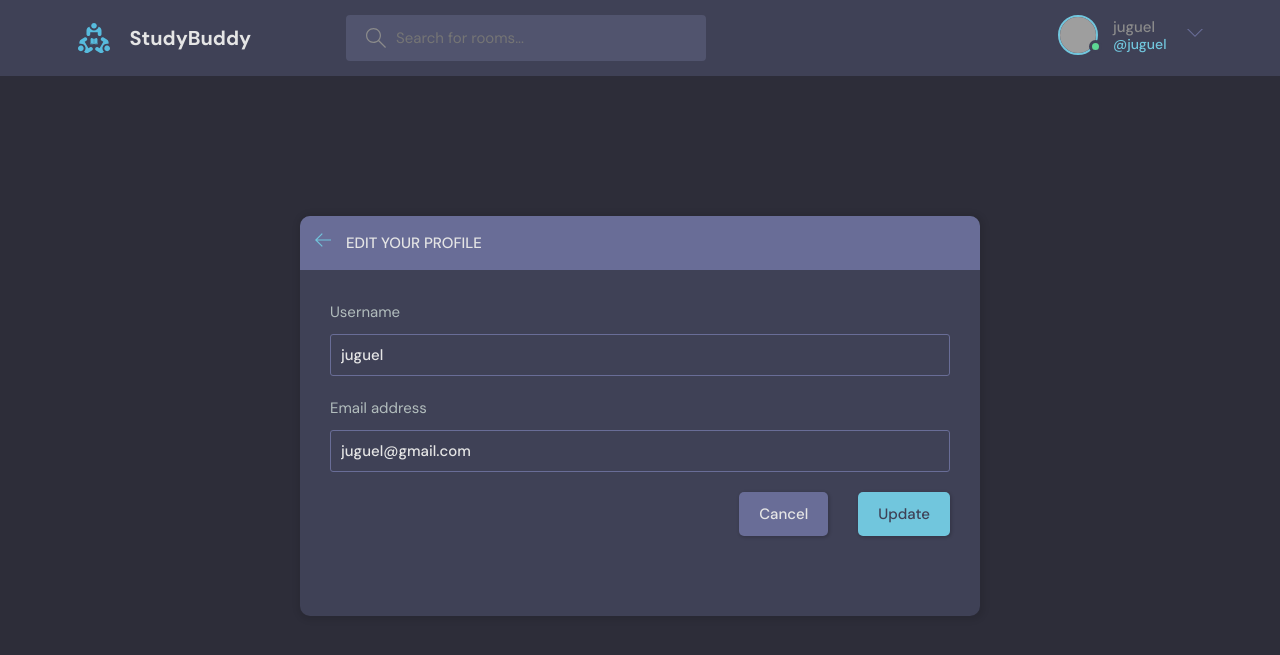
After one commit to GuelorMusavuli/DjangoStudyBud, a Django app: page /update-user/ in a window 1280 px wide. The commit adds this page. Shown: the top 655 px of the page. Run offline with Django 3.2, Linux system fonts and the light colour scheme; a user stored in the database is signed in; grey boxes are pictures that could not be loaded.

Commit message:
Link update user backend to the frotend and make some touches

```diff
--- a/base_app/forms.py
+++ b/base_app/forms.py
@@ -1,6 +1,7 @@
 # Class based representation of the form
 from django.forms import ModelForm
 from .models import Room
+from django.contrib.auth.models import User
 
 class RoomForm(ModelForm):
 
@@ -9,3 +10,9 @@ class RoomForm(ModelForm):
         model = Room
         fields = '__all__'
         exclude = ['host', 'participants'] #these will be automatically added based on the authenticated user
+
+class UserForm(ModelForm):
+
+    class Meta():
+        model = User
+        fields = ['username', 'email']
--- a/base_app/templates/base_app/base.html
+++ b/base_app/templates/base_app/base.html
@@ -12,7 +12,6 @@
   </head>
 
   <body>
-
 
     <!--Navigation bar -->
     {% include 'base_app/navbar.html' %}
@@ -30,8 +29,7 @@
     {% block content %}
 
 
-    {% endblock %}
-
+    {% endblock content %}
     <script src="{% static 'js/script.js' %}"></script>
   </body>
 </html>
--- a/base_app/templates/base_app/home.html
+++ b/base_app/templates/base_app/home.html
@@ -62,4 +62,4 @@
   </main>
 
 
-{% endblock %}
+{% endblock content %}
--- a/base_app/templates/base_app/navbar.html
+++ b/base_app/templates/base_app/navbar.html
@@ -31,11 +31,11 @@
 
     <nav class="header__menu">
 
-      <!-- Cuurent Logged In user -->
+      <!-- Current Logged In user -->
 
       {% if request.user.is_authenticated %}
       <div class="header__user">
-        <a href="profile.html">
+        <a href="{% url 'update-user' %}">
           <div class="avatar avatar--medium active">
             <img src="https://randomuser.me/api/portraits/men/37.jpg" />
           </div>
@@ -62,7 +62,7 @@
       <!-- Dropdown menu -->
 
       <div class="dropdown-menu">
-        <a href="settings.html" class="dropdown-link"
+        <a href="{% url 'update-user' %}" class="dropdown-link"
           ><svg version="1.1" xmlns="http://www.w3.org/2000/svg" width="32" height="32" viewBox="0 0 32 32">
             <title>tools</title>
             <path
@@ -87,13 +87,3 @@
     </nav>
   </div>
 </header>
-
-
-<!--
-<!-- Log out processing -->
-<!-- {% if request.user.is_authenticated %}
-  <p>Hello {{request.user}}</p> -->
-  <!-- <a href="{% url 'logout' %}"> Logout</a>
-{% else %} -->
-  <!-- <a href="{% url 'login' %}"> Login</a>
-{% endif %} -->
--- a/base_app/templates/base_app/room.html
+++ b/base_app/templates/base_app/room.html
@@ -125,7 +125,9 @@
         </div>
       </div>
       <div class="room__message">
-        <form action="#"><input name="" placeholder="Write your message here..." /></form>
+        <form action="" method="POST">
+          {% csrf_token %}
+          <input name="body" placeholder="Write your message here..." /></form>
       </div>
     </div>
 
@@ -153,4 +155,4 @@
   </div>
 </main>
 
-{% endblock %}
+{% endblock content %}
--- a/base_app/templates/base_app/room_confirm_delete.html
+++ b/base_app/templates/base_app/room_confirm_delete.html
@@ -14,4 +14,4 @@
   </form>
 
 
-{% endblock %}
+{% endblock content %}
--- a/base_app/templates/base_app/profile.html
+++ b/base_app/templates/registration/profile.html
@@ -18,12 +18,14 @@
         <div class="profile__info">
           <h3>{{user.username}}</h3> <!-- username-->
           <p>@{{user.username}}</p>
-          <a href="edit-user.html" class="btn btn--main btn--pill">Edit Profile</a>
+          {% if request.user == user %}
+          <a href="{% url 'update-user' %}" class="btn btn--main btn--pill">Edit Profile</a>
+          {% endif %}
         </div>
         <div class="profile__about">
           <h3>About</h3>
           <p>
-          Lorem ipsum dolor sit amet, consectetur adipisicing elit, sed do eiusmod tempor incididunt ut labore et dolore magna aliqua. Ut enim ad minim veniam, quis nostrud exercitation ullamco laboris nisi ut aliquip ex ea commodo consequat. Duis aute irure dolor in reprehenderit in voluptate velit esse cillum dolore eu fugiat nulla pariatur. Excepteur sint occaecat cupidatat non proident, sunt in culpa qui officia deserunt mollit anim id est laborum.
+          Lorem ipsum dolor sit amet, consectetur adipisicing elit, sed do eiusmod tempor incididunt ut labore et dolore magna aliqua. Ut enim ad minim veniam, quis nostrud exercitation ullamco laboris nisi ut aliquip ex
           </p>
         </div>
       </div>
--- /dev/null
+++ b/base_app/templates/registration/update-user.html
@@ -0,0 +1,55 @@
+{% extends 'base_app/base.html' %}
+
+{% block content %}
+  <main class="update-account layout">
+      <div class="container">
+          <div class="layout__box">
+              <div class="layout__boxHeader">
+                  <div class="layout__boxTitle">
+                      <a href="{% url 'home' %}">
+                          <svg version="1.1" xmlns="http://www.w3.org/2000/svg" width="32" height="32"
+                              viewBox="0 0 32 32">
+                              <title>arrow-left</title>
+                              <path
+                                  d="M13.723 2.286l-13.723 13.714 13.719 13.714 1.616-1.611-10.96-10.96h27.625v-2.286h-27.625l10.965-10.965-1.616-1.607z">
+                              </path>
+                          </svg>
+                      </a>
+                      <h3>Edit your profile</h3>
+                  </div>
+              </div>
+              <div class="layout__body">
+                  <form class="form" action="#" method="POST">
+                    {% csrf_token %}
+
+                      {% for field in form %}
+                      <div class="form__group">
+                          <label for="profile_pic">{{field.label}}</label>
+                        {{field}}
+                      </div>
+                      {% endfor %}
+                      <!-- <div class="form__group">
+                        <label for="username">Username</label>
+                        <input id="username" name="username" type="text" placeholder="E.g. John doe" />
+                      </div>
+
+                      <div class="form__group">
+                        <label for="email">Email</label>
+                        <input id="email" name="email" type="text" placeholder="E.g. john@email.com" />
+                      </div>
+
+                      <div class="form__group">
+                          <label for="user_bio">Bio</label>
+                          <textarea name="user_bio" id="user_bio" placeholder="Write about yourself..."></textarea>
+                      </div> -->
+                      <div class="form__action">
+                          <a class="btn btn--dark" href="index.html">Cancel</a>
+                          <button class="btn btn--main" type="submit">Update</button>
+                      </div>
+                  </form>
+              </div>
+          </div>
+      </div>
+    </div>
+  </main>
+{% endblock content %}
--- a/base_app/urls.py
+++ b/base_app/urls.py
@@ -14,4 +14,6 @@ urlpatterns = [
     path('update-room/<str:pk>/', views.updateRoom, name="update-room"),
     path('delete-room/<str:pk>/', views.deleteRoom, name="delete-room"),
     path('delete-message/<str:pk>/', views.deleteMessage, name="delete-message"),
+
+    path('update-user/', views.updateUser, name="update-user"),
 ]
--- a/base_app/views.py
+++ b/base_app/views.py
@@ -7,7 +7,7 @@ from django.contrib.auth.models import User # built-in user
 from django.contrib.auth import authenticate, login, logout # built-in methods
 from django.contrib.auth.forms import UserCreationForm # built-in usercreation form
 from .models import Room, Topic, Message # models
-from .forms import RoomForm # custom forms
+from .forms import RoomForm, UserForm # custom forms
 
 
 # Create your views here
@@ -48,7 +48,7 @@ def loginUser(request):
             messages.error(request, 'Username OR password does not exist')
 
     context = {'page' : page}
-    return render(request, 'registration/login_register.html', context)
+    return render(request, 'registration/login-register.html', context)
 
 def logoutUser(request):
     logout(request) # This is gonna delete the session token, therefore the user.
@@ -69,7 +69,7 @@ def registerUser(request):
         else:
             messages.error(request, 'An error occured during registration')
 
-    return render(request, 'registration/login_register.html', {'form':form})
+    return render(request, 'registration/login-register.html', {'form':form})
 
 def home(request):
     # Search for the room based on the query/search params in the url
@@ -123,7 +123,7 @@ def userProfile(request, pk):
     room_messages = user.message_set.all()
     topics = Topic.objects.all()
     context = {'user': user, 'rooms': rooms, 'room_messages': room_messages,'topics': topics}
-    return render(request, 'base_app/profile.html', context)
+    return render(request, 'registration/profile.html', context)
 
 
 
@@ -151,7 +151,7 @@ def createRoom(request):
         return redirect('home')
 
     context = {'form': form, 'topics': topics}
-    return render(request, 'base_app/create_update_room.html', context)
+    return render(request, 'base_app/create-update-room.html', context)
 
 @login_required(login_url='login')
 def updateRoom(request, pk):
@@ -181,7 +181,7 @@ def updateRoom(request, pk):
         return redirect('home')
 
     context = {'form' : form, 'topics': topics, 'room': room}
-    return render(request, 'base_app/create_update_room.html', context)
+    return render(request, 'base_app/create-update-room.html', context)
 
 @login_required(login_url='login')
 def deleteRoom(request, pk):
@@ -215,3 +215,16 @@ def deleteMessage(request, pk):
 
     context = {'obj' : message}
     return render(request, 'base_app/room_confirm_delete.html', context)
+
+@login_required(login_url='login')
+def updateUser(request):
+    user = request.user
+    form = UserForm(instance=request.user)
+
+    if request.method == 'POST':
+        form = UserForm(request.POST, instance=user)
+        if form.is_valid():
+            form.save()
+            return redirect('user-profile', pk=user.id)
+
+    return render(request, 'registration/update-user.html', {'form': form})
```
Also changed, not shown: base_app/templates/base_app/create-update-room.html (renamed from base_app/templates/base_app/create_update_room.html, +2 -7 lines), base_app/templates/base_app/about.html (deleted), base_app/templates/registration/login-register.html (renamed from base_app/templates/registration/login_register.html), base_app/templates/registration/profile_old.html (renamed from base_app/templates/base_app/profile_old.html), db.sqlite3.
